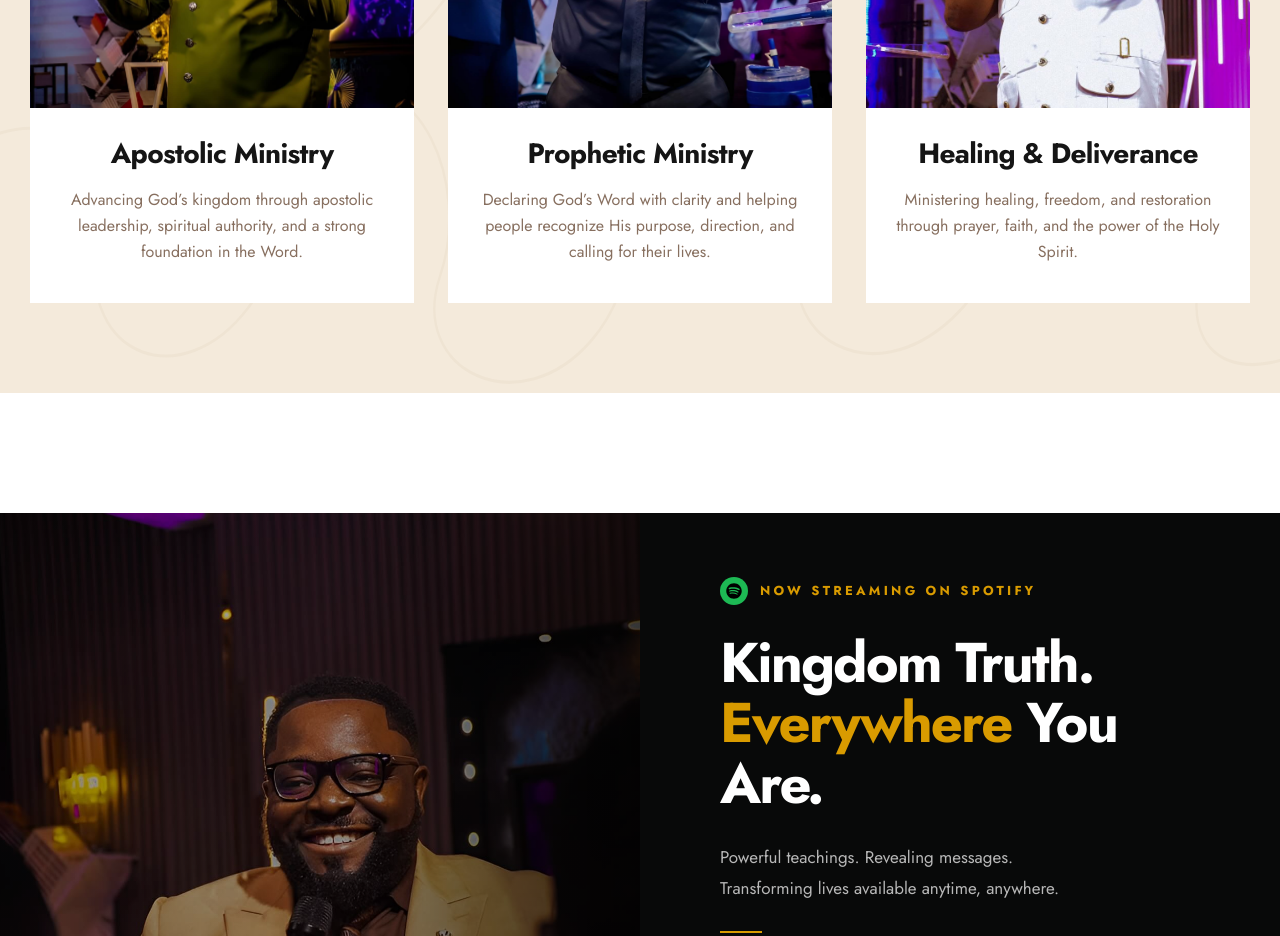
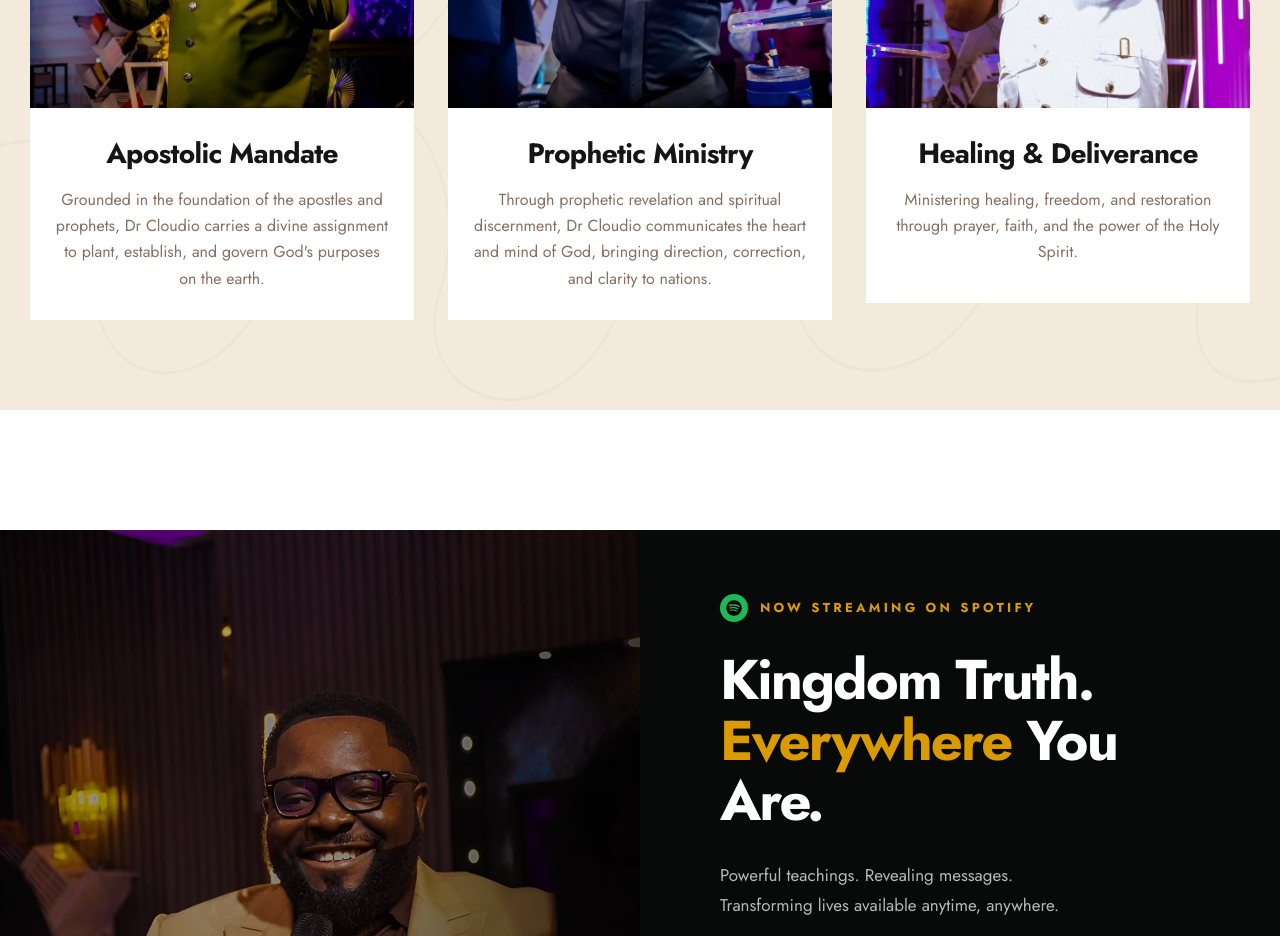
Before and after one commit to charlesdauda/cloudioministries, a React (Vite) app: page / in a window 1280 px wide. Shown: the part 2500-3436 px from the top of the page. Built offline with nearby package versions, Linux system fonts and the light colour scheme; a web font is replaced by a local one.

Commit message:
final fix

```diff
--- a/src/components/Ministry.tsx
+++ b/src/components/Ministry.tsx
@@ -18,15 +18,15 @@ interface MinistryCard {
 const MINISTRY_CARDS: MinistryCard[] = [
   {
     image: ministry1,
-    title: 'Apostolic Ministry',
+    title: 'Apostolic Mandate',
     description:
-      'Advancing God’s kingdom through apostolic leadership, spiritual authority, and a strong foundation in the Word.',
+      "Grounded in the foundation of the apostles and prophets, Dr Cloudio carries a divine assignment to plant, establish, and govern God's purposes on the earth.",
   },
   {
     image: ministry2,
     title: 'Prophetic Ministry',
     description:
-      'Declaring God’s Word with clarity and helping people recognize His purpose, direction, and calling for their lives.',
+      'Through prophetic revelation and spiritual discernment, Dr Cloudio communicates the heart and mind of God, bringing direction, correction, and clarity to nations.',
   },
   {
     image: ministry3,
@@ -38,13 +38,13 @@ const MINISTRY_CARDS: MinistryCard[] = [
     image: ministry4,
     title: 'Mystery Teachings',
     description:
-      'Revealing biblical mysteries and deeper truths of Scripture to strengthen faith and deepen spiritual understanding.',
+      "With a unique grace for unveiling Kingdom mysteries, Dr Cloudio teaches profound spiritual realities that deepen believers' understanding of God and His purposes.",
   },
   {
     image: ministry5,
     title: 'Counseling & Restoration',
     description:
-      'Providing godly counsel and spiritual guidance while helping individuals find restoration, purpose, and renewed hope.',
+      'Through wisdom, mentorship, and pastoral counsel, Dr Cloudio guides individuals towards their purpose navigating their footsteps with faith, clarity, and conviction.',
   },
 ];
 
--- a/src/components/SermonsSection.tsx
+++ b/src/components/SermonsSection.tsx
@@ -20,19 +20,19 @@ const spotifySermons: SpotifySermon[] = [
   {
     title: "The Secret To Capacity",
     subtitle: "Apostle Dr Cloudio",
-    image: "/sermon-1.jpg",
+    image: "/spotifycover.png",
     spotifyUrl: "https://open.spotify.com/episode/6csNc71SJzQt50HQQMI6pN?si=c4b51f822b9a4ba9",
   },
   {
     title: "The Mystery Of First Fruit",
     subtitle: "Apostle Dr Cloudio",
-    image: "/sermon-2.jpg",
+    image: "/spotifycover.png",
     spotifyUrl: "https://open.spotify.com/episode/4AbLiasNRTYZqTZt132p0n?si=780883b99d2949d9",
   },
   {
     title: "How To Build A Strong Spirit",
     subtitle: "Apostle Dr Cloudio",
-    image: "/sermon-3.jpg",
+    image: "/spotifycover.png",
     spotifyUrl: "https://open.spotify.com/episode/4Zup6j7JHCdpuCsccW42r3?si=2a6d2d43d05f4544",
   },
 ];
```
Also changed, not shown: src/assets/images/spotifycover.png (added).
